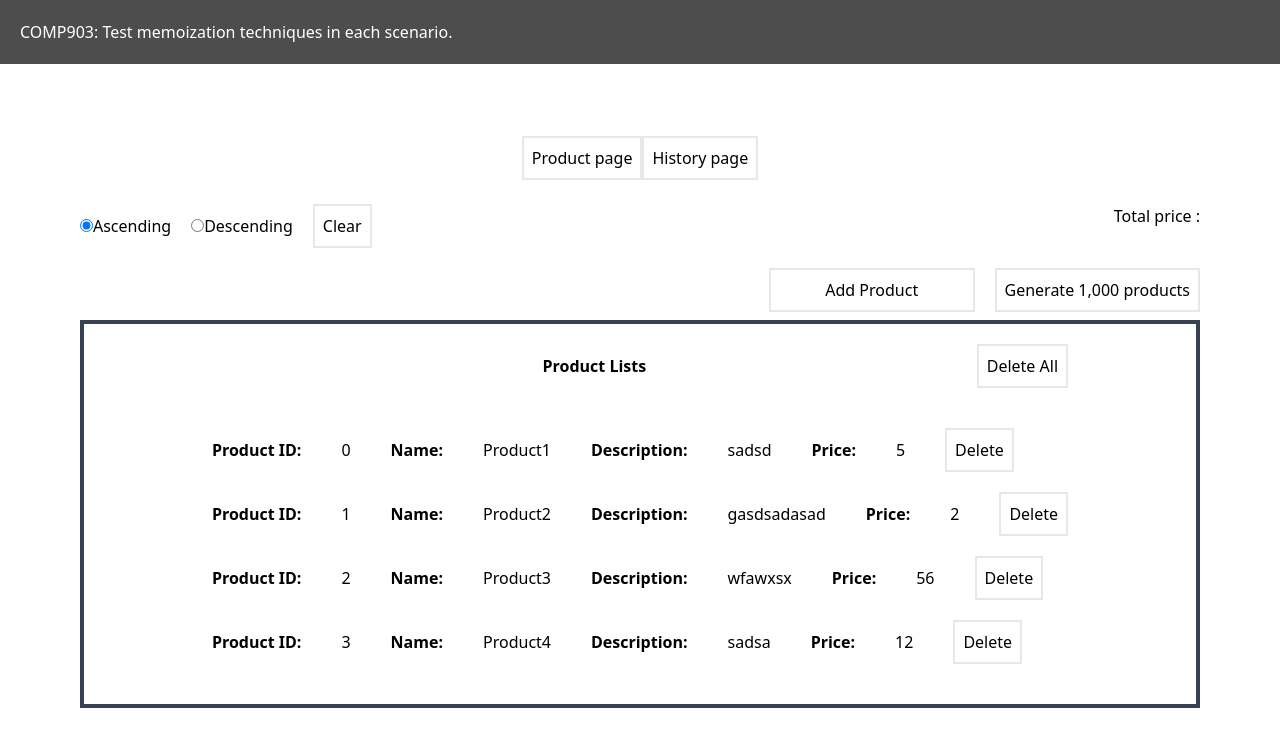
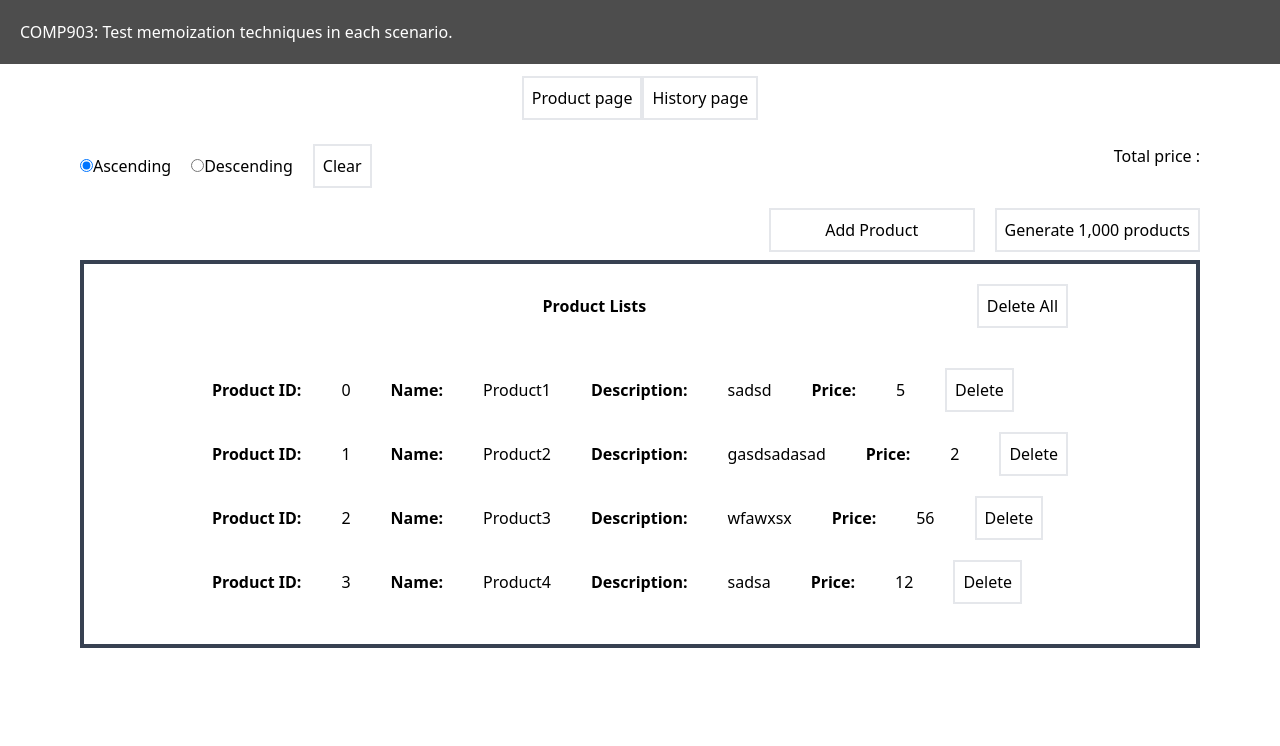
Before and after one commit to BeagleSoCute/comp903, a React (Create React App) app: page / in a window 1280 px wide. Shown: the top 746 px of the page. Built offline with nearby package versions, Linux system fonts and the light colour scheme.

Commit message:
Fix layout

```diff
--- a/src/App.jsx
+++ b/src/App.jsx
@@ -34,9 +34,9 @@ const App = () => {
   return (
     <div className="app">
       <Menu />
-      <div className="content-wrapper flex items-center justify-center  ">
+      <div className="content-wrapper flex items-center justify-center">
         <div className="grid grid-cols-1">
-        <div className="flex justify-center mb-6">
+        <div className="flex justify-center mt-3 mb-6">
           <Button onClick={() => setCurrentTab("productPage")}>Product page</Button>
           <Button onClick={() => setCurrentTab("historyPage")}>History page</Button>
         </div>
--- a/src/index.css
+++ b/src/index.css
@@ -4,7 +4,7 @@
 
 
 .app{
-    height: calc(100vh - 30px);
+    /* height: calc(100vh - 30px); */
     /* background-color: red; */
 }
 
@@ -14,7 +14,7 @@
 }
 
 .content-wrapper  {
-    height: calc(100vh - 84px);
+    /* height: calc(100vh - 84px); */
 }
 
 .product-details span{
```
